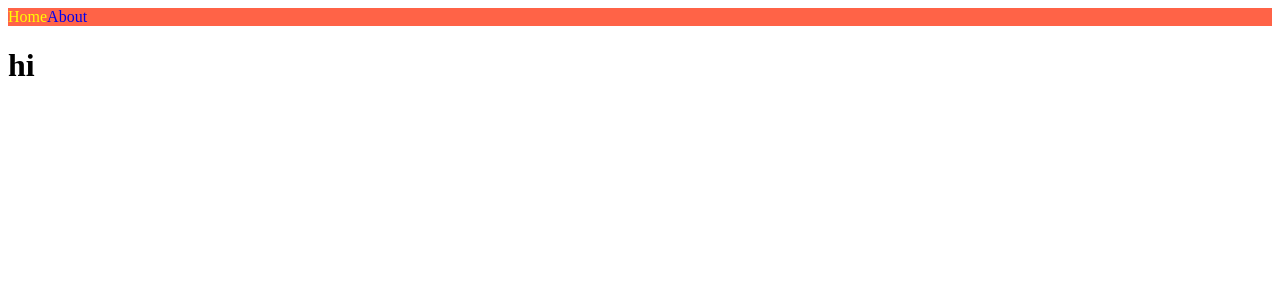
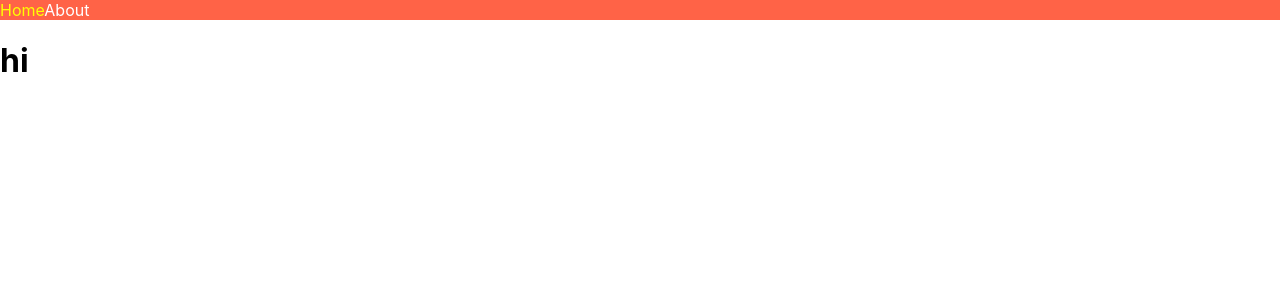
Before and after one commit to indiu6/nextjs-nomad, a Next.js app: page / in a window 1280 px wide. Shown: the top 300 px of the page. Built offline with nearby package versions, Linux system fonts and the light colour scheme.

Commit message:
add _app.js

```diff
--- /dev/null
+++ b/pages/_app.js
@@ -0,0 +1,18 @@
+import NavBar from '../components/NavBar';
+import '../styles/globals.css';
+
+function App({ Component, pageProps }) {
+  return (
+    <>
+      <NavBar />
+      <Component {...pageProps} />
+      <style jsx global>{`
+        a {
+          color: white;
+        }
+      `}</style>
+    </>
+  );
+}
+
+export default App;
--- a/pages/about.js
+++ b/pages/about.js
@@ -1,9 +1,6 @@
-import NavBar from './components/NavBar';
-
 function about() {
   return (
     <div>
-      <NavBar />
       <h1>About</h1>
     </div>
   );
--- a/pages/index.js
+++ b/pages/index.js
@@ -1,10 +1,7 @@
-import NavBar from './components/NavBar';
-
 function index() {
   return (
     <div>
-      <NavBar />
-      <h1>hi</h1>
+      <h1 className="active">hi</h1>
     </div>
   );
 }
```
Also changed, not shown: components/NavBar.js (renamed from pages/components/NavBar.js).
